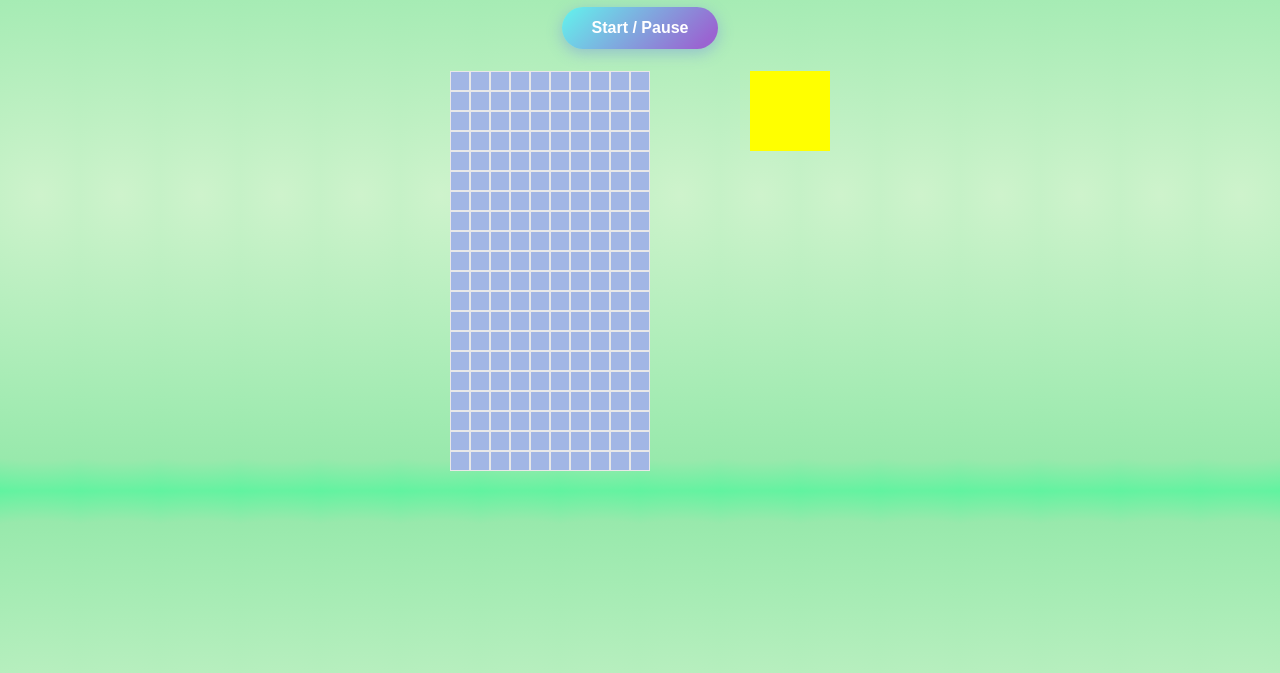
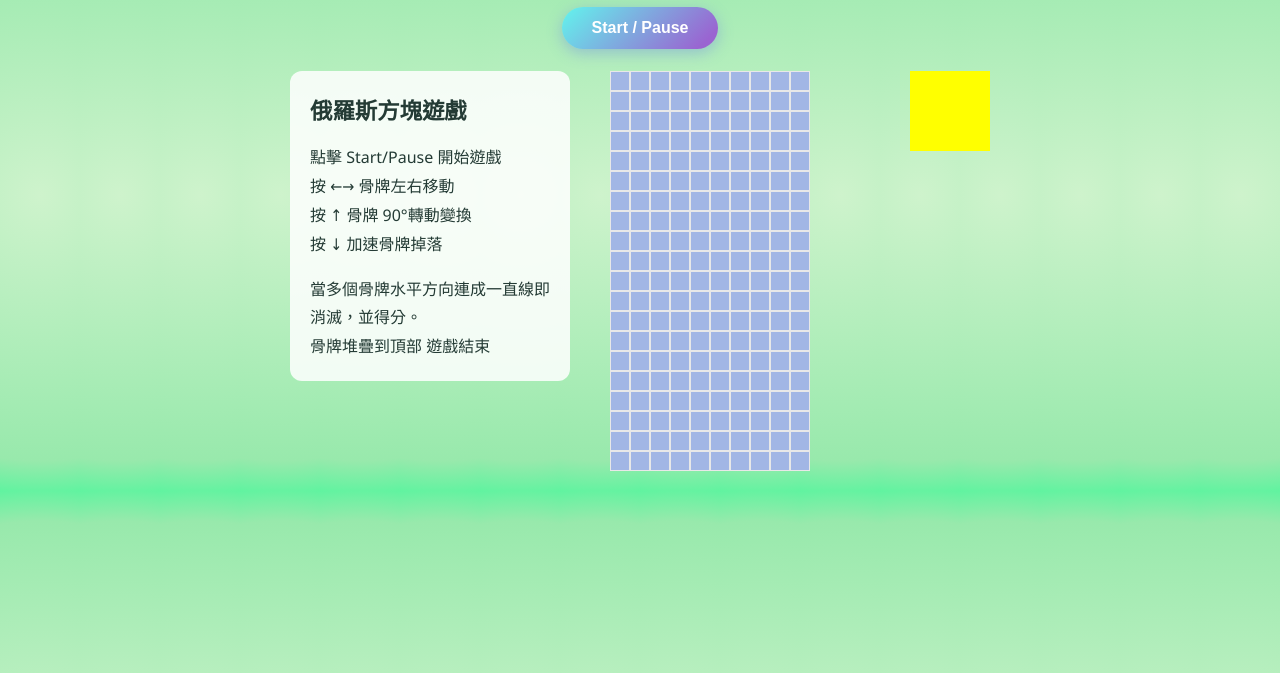
Before and after one commit to KuoHsiangYu2/KuoHsiangYu2.github.io, a website: page tetris_game/index.html in a window 1280 px wide. Shown: the part 101-774 px from the top of the page. Drawn offline with Linux system fonts and the light colour scheme.

Commit message:
加上說明欄。

```diff
--- a/tetris_game/app.js
+++ b/tetris_game/app.js
@@ -266,6 +266,7 @@ function rotate() {
 
     // iTetromino 距離 右邊邊界 還有一格空間時 為 true .
     const isITetrominoRightEdgeEmpty = current.some((index) => ((currentPosition + index) % width === (width - 2)));
+
     if (isAtRightEdge || isAtLeftEdge) {
         console.log(" " + (new Date()).getTime() + " _碰到 左邊界、右邊界 旋轉被阻擋：");
     } else if (random === 4 && isITetrominoRightEdgeEmpty && (currentRotation === 1 || currentRotation === 3)) {
--- a/tetris_game/index.html
+++ b/tetris_game/index.html
@@ -18,11 +18,25 @@
     </div>
     <br />
 
-    <div class="container">
-        <div id="grid" class="grid">
-        </div>
+    <div class="game-layout">
+        <aside class="instructions" aria-labelledby="instructions-title">
+            <h2 id="instructions-title">俄羅斯方塊遊戲</h2>
+            <p>點擊 Start/Pause 開始遊戲<br />
+                按 ←→ 骨牌左右移動<br />
+                按 ↑ 骨牌 90°轉動變換<br />
+                按 ↓ 加速骨牌掉落
+            </p>
+            <p>當多個骨牌水平方向連成一直線即消滅，並得分。<br />
+                骨牌堆疊到頂部 遊戲結束
+            </p>
+        </aside>
 
-        <div id="mini-grid" class="mini-grid">
+        <div class="container">
+            <div id="grid" class="grid">
+            </div>
+
+            <div id="mini-grid" class="mini-grid">
+            </div>
         </div>
     </div>
 
--- a/tetris_game/style.css
+++ b/tetris_game/style.css
@@ -76,7 +76,38 @@ body {
     /* height: 100vh; */
 }
 
+.game-layout {
+    display: flex;
+    justify-content: center;
+    align-items: flex-start;
+    gap: 40px;
+}
+
+.instructions {
+    box-sizing: border-box;
+    flex: 0 0 280px;
+    padding: 20px;
+    border-radius: 12px;
+    background-color: rgba(255, 255, 255, 0.85);
+    color: #243b35;
+    line-height: 1.8;
+}
+
+.instructions h2 {
+    margin: 0 0 12px;
+    font-size: 1.4rem;
+}
+
+.instructions p {
+    margin: 0 0 16px;
+}
+
+.instructions p:last-child {
+    margin-bottom: 0;
+}
+
 .container {
+    flex-shrink: 0;
     display: flex;
     justify-content: center;
     align-items: flex-start;
```
Also changed, not shown: tetris_game/AGENTS.md (added, +36 -0 lines), tetris_game/test05.js (added, +20 -0 lines), 1 other file.
